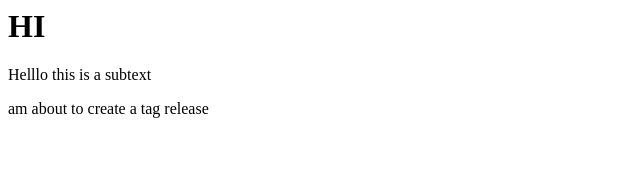
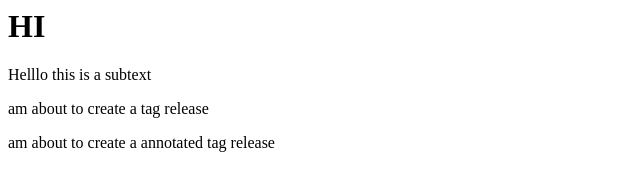
Before and after one commit to ATS527/git_ust_repo, a plain HTML site: page index.html in a window 1280 px wide. Shown: the whole page, without its empty margins (0-640 px from the left). Drawn offline with Linux system fonts and the light colour scheme.

Commit message:
about to add annotated tag

```diff
--- a/index.html
+++ b/index.html
@@ -2,3 +2,5 @@
 <p>Helllo this is a subtext</p>
 
 <p>am about to create a tag release</p>
+
+<p>am about to create a annotated tag release</p>
```
